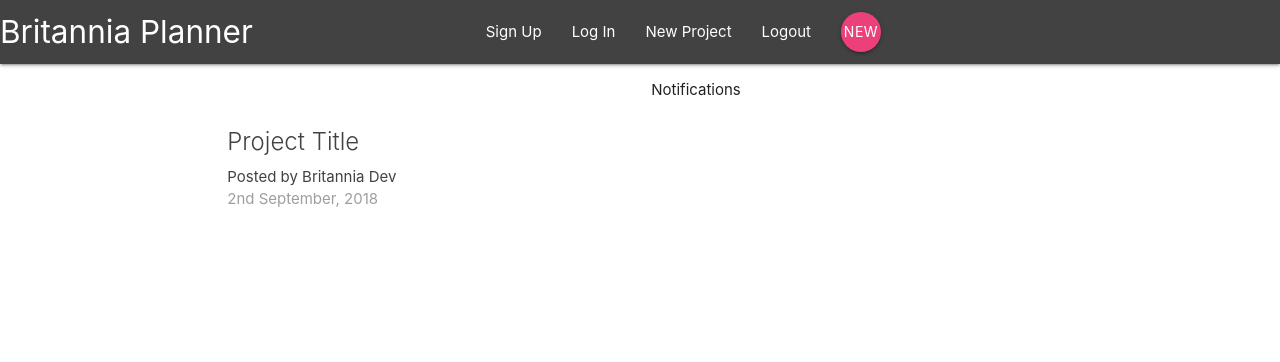
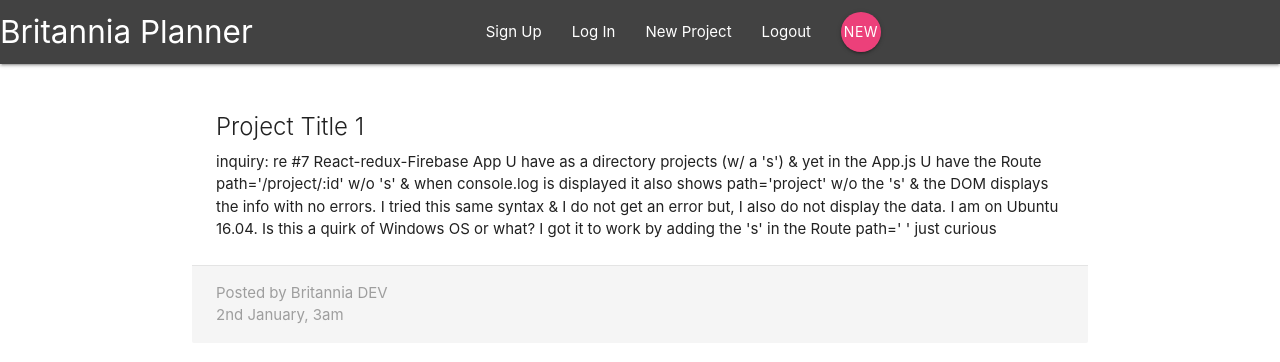
Before and after one commit to bklynbest/planner, a React (Create React App) app: page /project/1 in a window 1280 px wide. Shown: the top 362 px of the page. Built offline with nearby package versions, Linux system fonts and the light colour scheme.

Commit message:
created project details static page

```diff
--- a/src/App.js
+++ b/src/App.js
@@ -2,6 +2,7 @@ import React, { Component } from 'react';
 import { BrowserRouter, Switch, Route } from 'react-router-dom';
 import Navbar from './components/layout/Navbar';
 import Dashboard from './components/dashboard/Dashboard';
+import ProjectDetails from './components/project/ProjectDetails';
 
 
 
@@ -13,7 +14,8 @@ class App extends Component {
       <div className="App">
       <Navbar />
       <Switch>
-        <Route path="/" component={Dashboard} />
+        <Route  exact path="/" component={Dashboard} />
+        <Route path="/project/:id" component={ProjectDetails} />
       </Switch>
       </div>
       </BrowserRouter>
--- a/src/components/project/ProjectDetails.js
+++ b/src/components/project/ProjectDetails.js
@@ -0,0 +1,27 @@
+import React from 'react';
+
+const ProjectDetails = (props) => {
+  const id = props.match.params.id;
+  return (
+    <div className="container section project-details">
+      <div className= "card z-depth-0">
+        <div className="card-content">
+          <span className="card-title">Project Title {id}</span>
+          <p>inquiry: re #7 React-redux-Firebase App  U have as a directory projects (w/ a 's')
+            & yet in the App.js U have the Route path='/project/:id'  w/o 's'  & when console.log
+            is displayed it also shows path='project'  w/o  the 's' & the DOM displays the info with
+            no errors.  I tried this same syntax & I do not get an error but, I also do not display the
+            data.  I am on Ubuntu 16.04.  Is this a quirk of Windows OS or what?  I got it to work by
+            adding the 's' in the Route path=' '  just curious
+          </p>
+        </div>
+        <div className="card-action grey lighten-4 grey-text">
+          <div>Posted by Britannia DEV </div>
+          <div>2nd January, 3am</div>
+        </div>
+      </div>
+    </div>
+  );
+};
+
+export default ProjectDetails;
```
